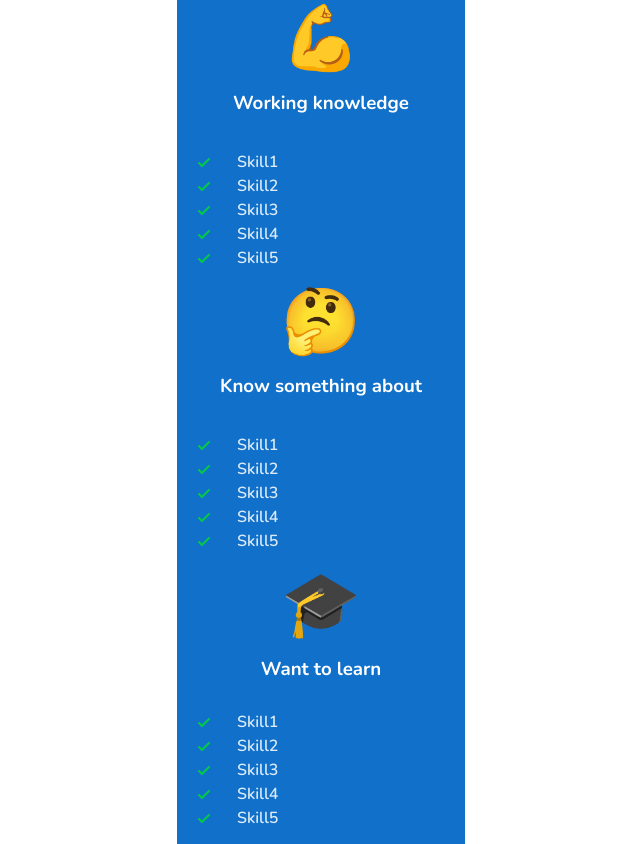
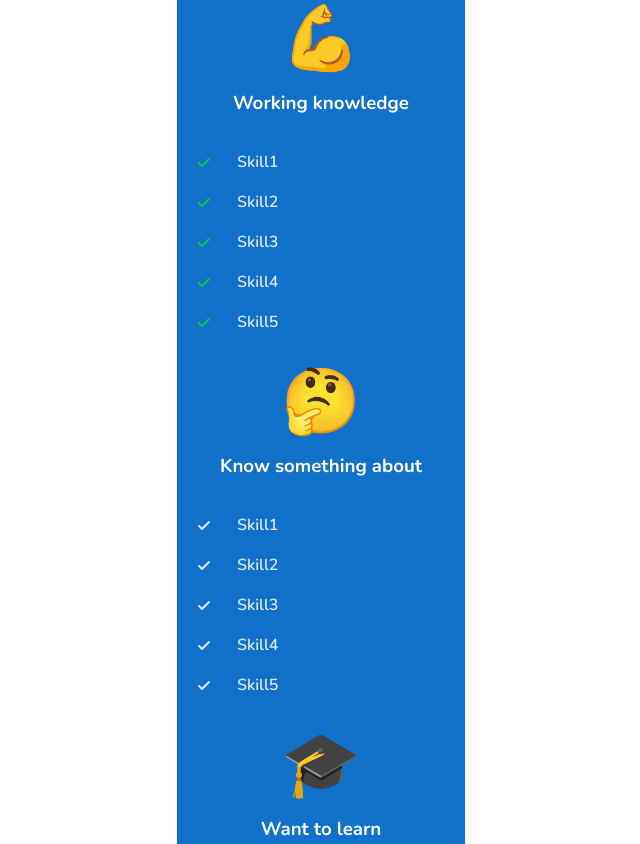
Before and after one commit to mateuszlason/mateuszlason.github.io, a website built with webpack: page src/pages/index.html in a window 1280 px wide. Shown: the part 913-1757 px from the top of the page, without its empty margins (319-959 px from the left). Built offline with nearby package versions, Linux system fonts and the light colour scheme.

Commit message:
commit just to pull it on myMac

```diff
--- a/src/pages/index.html
+++ b/src/pages/index.html
@@ -54,7 +54,7 @@
         <article class="myskills-tree">
           <span class="myskills-tree__icon">💪</span>
           <h3 class="myskills-tree__heading">Working knowledge</h3>
-          <ul class="myskills-list">
+          <ul class="myskills-list myskills-list__first">
             <li class="myskills-list__item">Skill1</li>
             <li class="myskills-list__item">Skill2</li>
             <li class="myskills-list__item">Skill3</li>
@@ -65,7 +65,7 @@
         <article class="myskills-tree">
           <span class="myskills-tree__icon">🤔</span>
           <h3 class="myskills-tree__heading">Know something about</h3>
-          <ul class="myskills-list second">
+          <ul class="myskills-list myskills-list__second">
             <li class="myskills-list__item">Skill1</li>
             <li class="myskills-list__item">Skill2</li>
             <li class="myskills-list__item">Skill3</li>
@@ -76,7 +76,7 @@
         <article class="myskills-tree">
           <span class="myskills-tree__icon">🎓</span>
           <h3 class="myskills-tree__heading">Want to learn</h3>
-          <ul class="myskills-list third">
+          <ul class="myskills-list myskills-list__third">
             <li class="myskills-list__item">Skill1</li>
             <li class="myskills-list__item">Skill2</li>
             <li class="myskills-list__item">Skill3</li>
--- a/src/scss/myskills.scss
+++ b/src/scss/myskills.scss
@@ -29,21 +29,36 @@
   &-list {
     align-self: flex-start;
     color: $blueLight;
-    list-style-image: url("/src/assets/img/liststyle.svg");
+    position: relative;
     &__item {
       font-weight: 600;
       font-size: 16px;
       line-height: 24px;
-   padding-left:20px;
+      padding-left:20px;
+      margin: 0 0 16px;
+    }
+    &__first {
+      list-style-image: url("/src/assets/img/liststyle.svg");
+    }
+    &__second {
+      list-style-image: url("/src/assets/img/liststyleblue.svg");
     }
 
-    &.second {
-      list-style-type:none;
-    }
+    &__third {
+font-size:10px;
+list-style-type: none;
 
-    &.third {
-font-size:10px;
-list-style-type: disc;
-    }
+
+    & li:before {
+      content: "";
+      position: absolute;
+      display:block;
+      height:12px;
+      width:12px;
+      background-color:$blueLight;
+      border-radius:50%;
+      left:0;
+      top:8px;
+          }}
   }
 }
```
